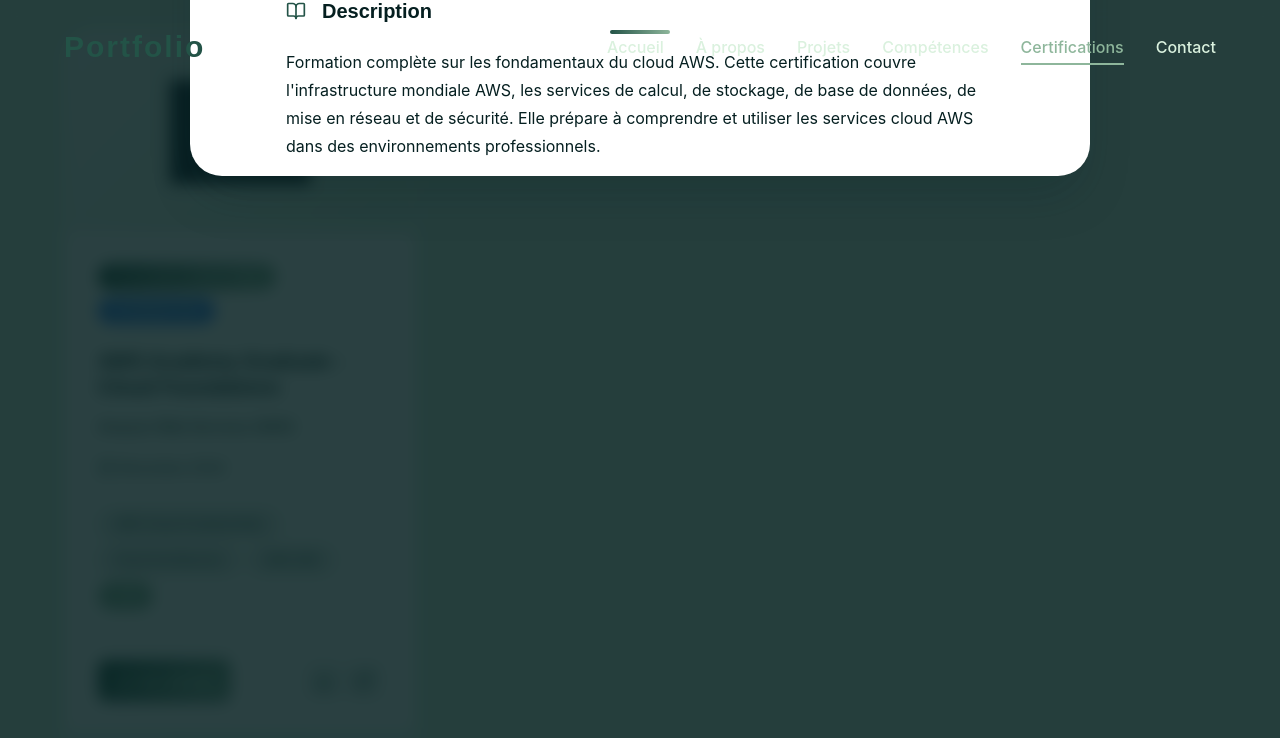
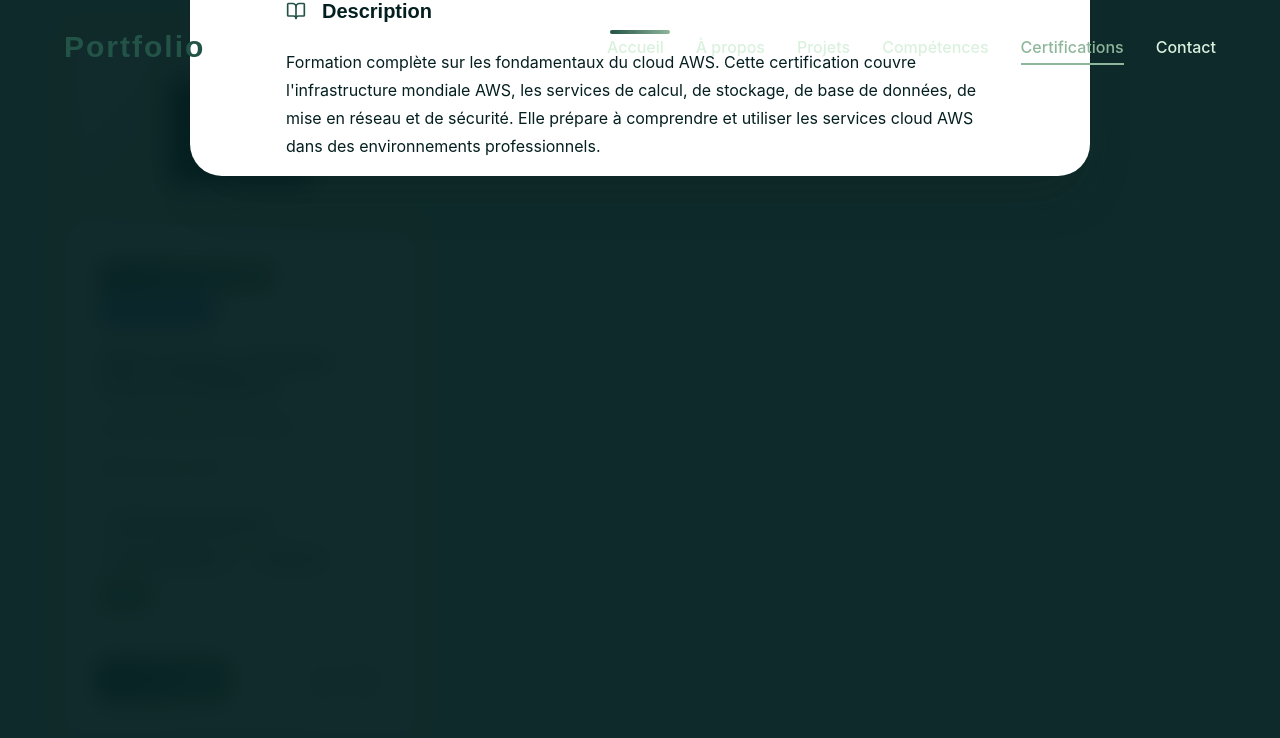
Before and after one commit to SersifAbdeljalil/me_portfolio, a React (Create React App) app: page /certifications in a window 1280 px wide. Both pictures are taken after a click on the element 240 px from the left and 1636 px from the top of the page. Shown: the part 1236-1974 px from the top of the page. Built offline with nearby package versions, Linux system fonts and the light colour scheme.

Commit message:
add part certificat with style fixed

```diff
--- a/src/components/CertificationModal/CertificationModal.css
+++ b/src/components/CertificationModal/CertificationModal.css
@@ -10,10 +10,10 @@
   left: 0;
   right: 0;
   bottom: 0;
-  background-color: rgba(5, 31, 32, 0.85);
-  backdrop-filter: blur(8px);
-  -webkit-backdrop-filter: blur(8px);
-  z-index: 1000;
+  background-color: rgba(5, 31, 32, 0.95);
+  backdrop-filter: blur(12px);
+  -webkit-backdrop-filter: blur(12px);
+  z-index: 9999;
   display: flex;
   align-items: center;
   justify-content: center;
@@ -93,7 +93,7 @@
   align-items: center;
   justify-content: center;
   cursor: pointer;
-  z-index: 10;
+  z-index: 10000;
   transition: all var(--transition-base) var(--transition-ease);
   box-shadow: var(--shadow-md);
   color: var(--color-primary);
```
